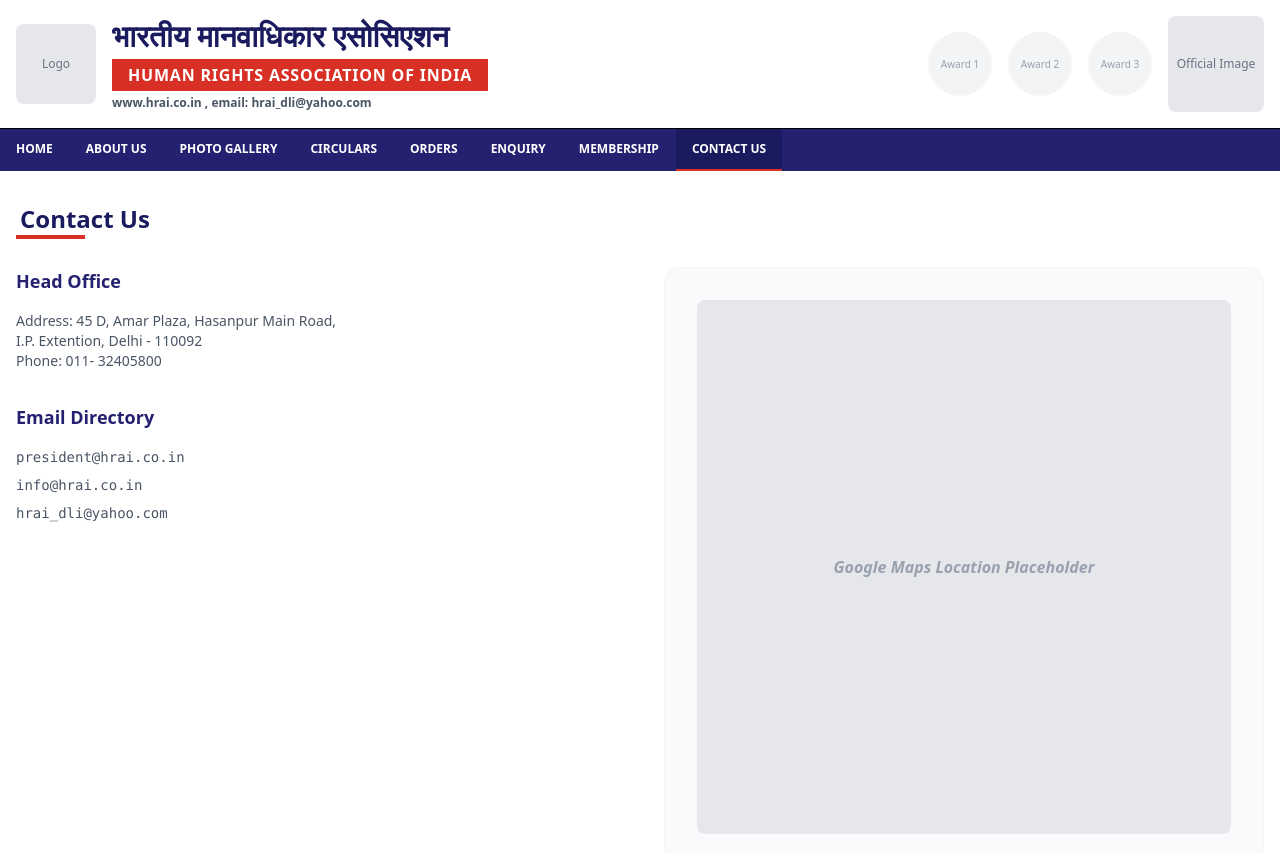
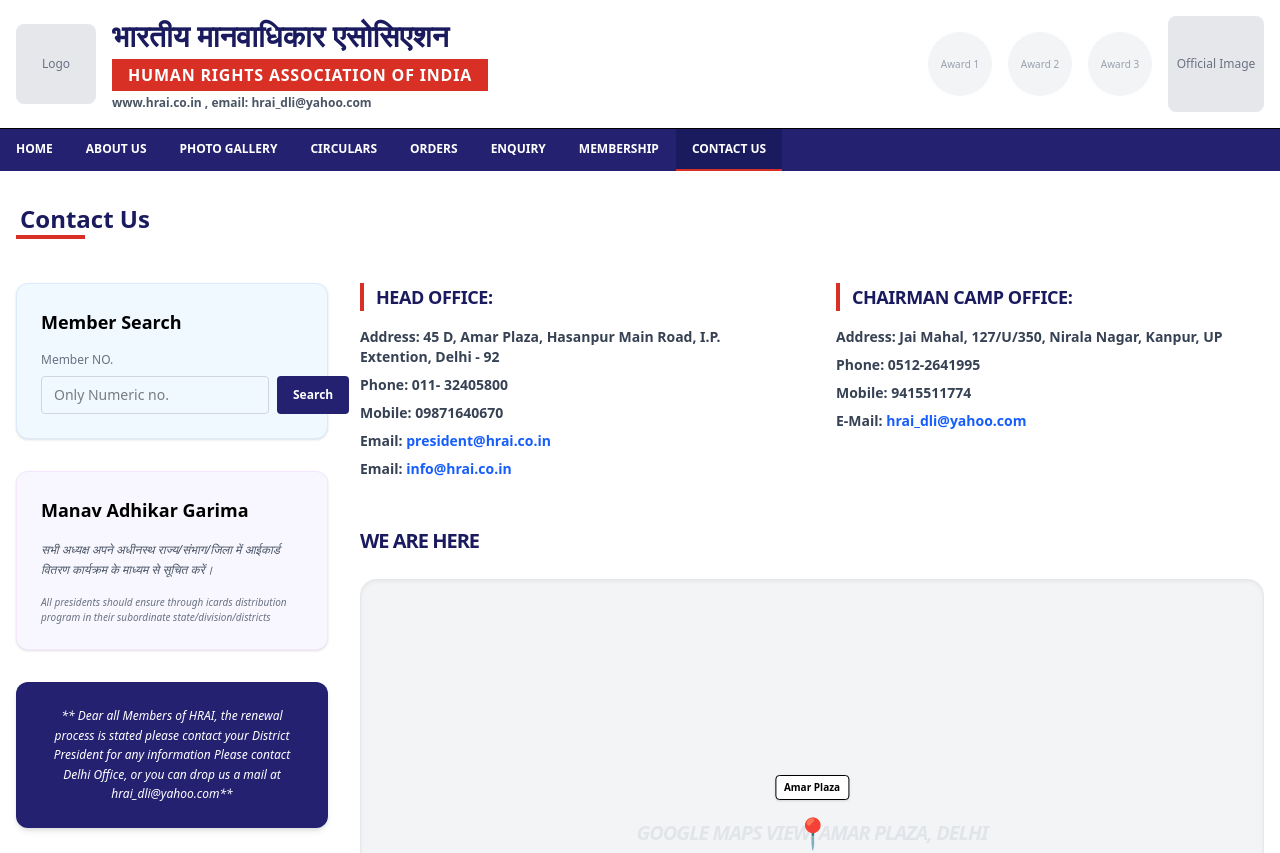
Before and after one commit to SyraSys/HRAOI, a Next.js app: page /contact-us in a window 1280 px wide. Shown: the top 853 px of the page. Built offline with nearby package versions, Linux system fonts and the light colour scheme.

Commit message:
update contact us page

```diff
--- a/app/contact-us/page.tsx
+++ b/app/contact-us/page.tsx
@@ -1,33 +1,100 @@
+"use client";
+
 export default function ContactUs() {
     return (
-        <div className="bg-white min-h-screen container mx-auto px-4 py-8">
-            <h2 className="text-2xl font-bold text-[#1a1a5e] mb-8 inline-block relative px-1">
+        <div className="bg-white min-h-screen">
+            <div className="container mx-auto px-4 py-8">
+                {/* Page Title */}
+                <div className="mb-12">
+                    <h2 className="text-2xl font-bold text-[#1a1a5e] inline-block relative px-1">
                         Contact Us
                         <div className="absolute left-0 -bottom-1 w-1/2 h-1 bg-[#d93025]"></div>
                     </h2>
-            <div className="grid grid-cols-1 md:grid-cols-2 gap-12">
-                <div className="space-y-8">
-                    <div>
-                        <h3 className="text-lg font-bold text-[#242171] mb-4">Head Office</h3>
-                        <p className="text-gray-600 space-y-2 text-sm">
-                            Address: 45 D, Amar Plaza, Hasanpur Main Road,<br />
-                            I.P. Extention, Delhi - 110092<br />
-                            Phone: 011- 32405800
+                </div>
+
+                <div className="flex flex-col lg:flex-row gap-8">
+                    {/* Sidebar */}
+                    <aside className="lg:w-1/4 space-y-8">
+                        {/* Member Search */}
+                        <div className="bg-[#f0f9ff] p-6 rounded-xl border border-blue-100 shadow-sm">
+                            <h3 className="text-lg font-bold mb-4">Member Search</h3>
+                            <p className="text-xs text-gray-500 mb-2">Member NO.</p>
+                            <div className="flex gap-2">
+                                <input
+                                    type="text"
+                                    placeholder="Only Numeric no."
+                                    className="flex-1 px-3 py-2 text-sm rounded border border-gray-300 focus:outline-none focus:ring-1 focus:ring-[#242171]"
+                                />
+                                <button className="bg-[#242171] text-white px-4 py-2 rounded text-xs font-semibold">Search</button>
+                            </div>
+                        </div>
+
+                        {/* Manav Adhikar Garima */}
+                        <div className="bg-[#f8f7ff] p-6 rounded-xl border border-purple-100 shadow-sm">
+                            <h3 className="text-lg font-bold mb-4">Manav Adhikar Garima</h3>
+                            <div className="space-y-4">
+                                <p className="text-xs text-gray-600 leading-relaxed italic">
+                                    सभी अध्यक्ष अपने अधीनस्थ राज्य/संभाग/जिला में आईकार्ड वितरण कार्यक्रम के माध्यम से सूचित करें।
+                                </p>
+                                <p className="text-[10px] text-gray-500 italic">
+                                    All presidents should ensure through icards distribution program in their subordinate state/division/districts
                                 </p>
                             </div>
-                    <div>
-                        <h3 className="text-lg font-bold text-[#242171] mb-4">Email Directory</h3>
-                        <ul className="text-sm text-gray-600 space-y-2 font-mono">
-                            <li>president@hrai.co.in</li>
-                            <li>info@hrai.co.in</li>
-                            <li>hrai_dli@yahoo.com</li>
-                        </ul>
+                        </div>
+
+                        {/* Blue Banner Box */}
+                        <div className="bg-[#242171] text-white p-6 rounded-xl text-center shadow-md">
+                            <p className="text-xs leading-relaxed italic">
+                                ** Dear all Members of HRAI, the renewal process is stated please contact your District President for any information Please contact Delhi Office, or you can drop us a mail at hrai_dli@yahoo.com**
+                            </p>
+                        </div>
+                    </aside>
+
+                    {/* Contact Details & Map */}
+                    <main className="lg:w-3/4 space-y-12">
+                        {/* Office Details Grid */}
+                        <div className="grid grid-cols-1 md:grid-cols-2 gap-12">
+                            {/* Head Office */}
+                            <div className="space-y-4">
+                                <h3 className="text-lg font-black text-[#1a1a5e] uppercase tracking-tight border-l-4 border-[#d93025] pl-3">Head Office:</h3>
+                                <div className="text-sm text-gray-700 space-y-2 font-semibold">
+                                    <p>Address: 45 D, Amar Plaza, Hasanpur Main Road, I.P. Extention, Delhi - 92</p>
+                                    <p>Phone: 011- 32405800</p>
+                                    <p>Mobile: 09871640670</p>
+                                    <p>Email: <span className="text-blue-600 cursor-pointer">president@hrai.co.in</span></p>
+                                    <p>Email: <span className="text-blue-600 cursor-pointer">info@hrai.co.in</span></p>
                                 </div>
                             </div>
-                <div className="bg-gray-50 p-8 rounded-2xl border border-gray-100">
-                    <div className="aspect-square bg-gray-200 rounded-lg flex items-center justify-center text-gray-400 font-bold italic">
-                        Google Maps Location Placeholder
+
+                            {/* Chairman Camp Office */}
+                            <div className="space-y-4">
+                                <h3 className="text-lg font-black text-[#1a1a5e] uppercase tracking-tight border-l-4 border-[#d93025] pl-3">Chairman Camp Office:</h3>
+                                <div className="text-sm text-gray-700 space-y-2 font-semibold">
+                                    <p>Address: Jai Mahal, 127/U/350, Nirala Nagar, Kanpur, UP</p>
+                                    <p>Phone: 0512-2641995</p>
+                                    <p>Mobile: 9415511774</p>
+                                    <p>E-Mail: <span className="text-blue-600 cursor-pointer">hrai_dli@yahoo.com</span></p>
                                 </div>
+                            </div>
+                        </div>
+
+                        {/* We Are Here Map Section */}
+                        <div className="space-y-6">
+                            <h3 className="text-xl font-bold text-[#1a1a5e] uppercase tracking-tighter">We Are Here</h3>
+                            <div className="w-full aspect-video bg-gray-100 rounded-2xl overflow-hidden shadow-inner relative border border-gray-200">
+                                <div className="absolute inset-0 flex items-center justify-center">
+                                    <div className="text-gray-300 font-bold italic text-xl uppercase tracking-tighter opacity-50">Google Maps View: Amar Plaza, Delhi</div>
+                                </div>
+                                {/* Map Pin Mockup */}
+                                <div className="absolute top-1/2 left-1/2 -translate-x-1/2 -translate-y-1/2">
+                                    <div className="relative">
+                                        <div className="text-red-600 text-3xl">📍</div>
+                                        <div className="absolute -top-10 left-1/2 -translate-x-1/2 bg-white px-2 py-1 rounded shadow-sm text-[10px] font-bold whitespace-nowrap border">Amar Plaza</div>
+                                    </div>
+                                </div>
+                            </div>
+                        </div>
+                    </main>
                 </div>
             </div>
         </div>
```
Lines whose indentation alone changed are shown as unchanged.
